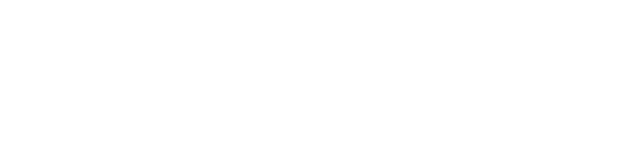
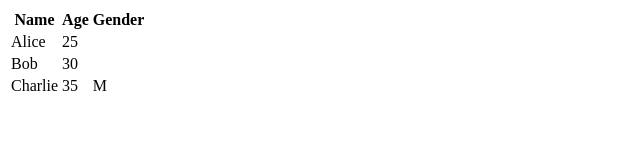
Before and after one commit to anushka1713/json-to-html, a plain HTML site: page index.html in a window 1280 px wide. Shown: the whole page, without its empty margins (0-640 px from the left). Drawn offline with Linux system fonts and the light colour scheme.

Commit message:
Update index.html

```diff
--- a/index.html
+++ b/index.html
@@ -2,10 +2,24 @@
 <html lang="en">
 <head>
     <meta charset="UTF-8">
-    <meta name="viewport" content="width=device-width, initial-scale=1.0">
-    <title>JSON to HTML Module</title>
+    <title>Test JSON to HTML</title>
+    <script type="module">
+        import json2html from './json2html.js';
+
+        // Sample data
+        const data = [
+            { Name: "Alice", Age: 25 },
+            { Name: "Bob", Age: 30 },
+            { Name: "Charlie", Age: 35, Gender: "M" }
+        ];
+
+        // Generate HTML table and add to the page
+        document.addEventListener("DOMContentLoaded", () => {
+            const htmlTable = json2html(data);
+            document.body.innerHTML = htmlTable;
+        });
+    </script>
 </head>
 <body>
-    <script type="module" src="json2html.js"></script>
 </body>
 </html>
```
